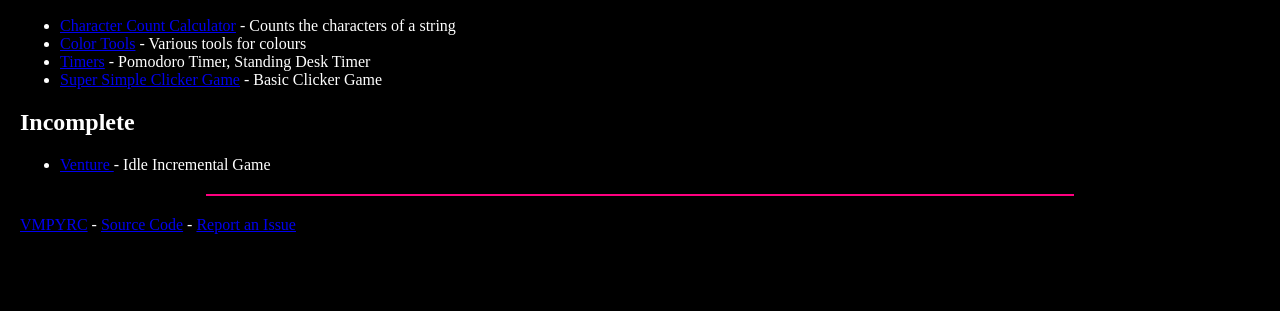
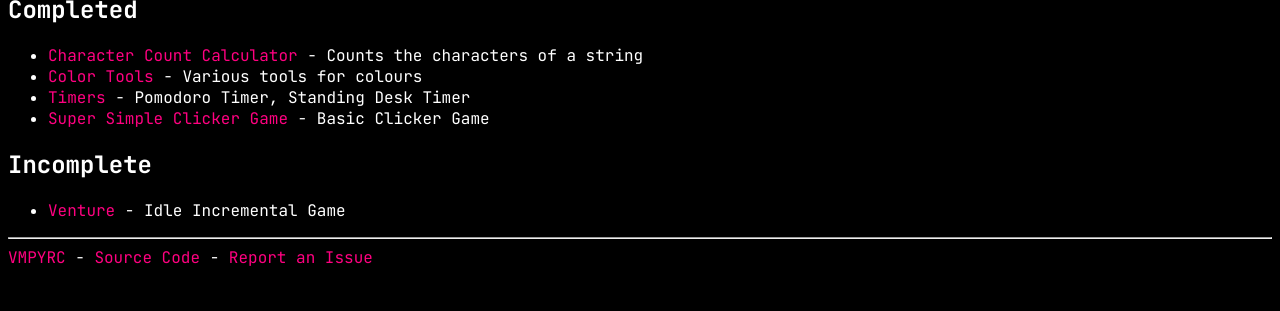
Before and after one commit to VMPYRC/Lab, a plain HTML site: page index.html in a window 1280 px wide. Shown: the part 489-800 px from the top of the page. Drawn offline with Linux system fonts and the light colour scheme.

Commit message:
update stylesheet link to global.css

```diff
--- a/index.html
+++ b/index.html
@@ -3,7 +3,7 @@
   <head>
     <meta charset="utf-8" />
     <meta name="viewport" content="width=device-width, initial-scale=1" />
-    <link rel="stylesheet" href="assets/css/style.css" />
+    <link rel="stylesheet" href="assets/css/global.css" />
     <link rel="icon" href="assets/images/favicon.ico" />
     <meta name="author" content="VMPYRC" />
     <title>VMPYRC'S LAB</title>
```
Also changed, not shown: projects/_Sample.html (+1 -1 lines).
